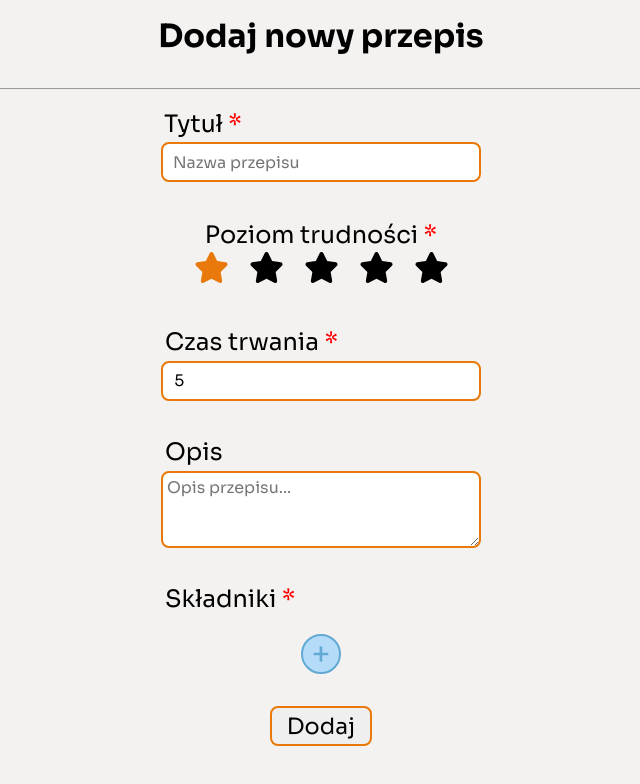
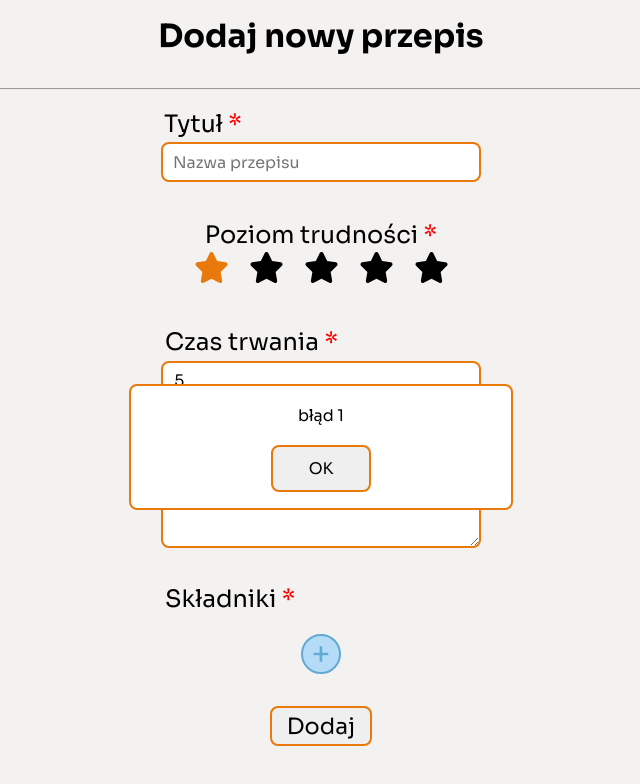
Before and after one commit to PiotrO9/YourRecipe, a Vue app: page /adding in a window 1280 px wide. Shown: the top 784 px of the page, without its empty margins (319-959 px from the left). Built offline with nearby package versions, Linux system fonts and the light colour scheme.

Commit message:
Add modal component for errors messages

```diff
--- a/src/types/ViewsDataTypes/AddingRecipeViewDataTypes.ts
+++ b/src/types/ViewsDataTypes/AddingRecipeViewDataTypes.ts
@@ -6,4 +6,6 @@ export type AddingRecipeViewDataType = {
   Title: string;
   Duration: number;
   Description: string;
+  IsError: boolean;
+  ErrorList: string[];
 };
--- a/src/views/AddingRecipeView.vue
+++ b/src/views/AddingRecipeView.vue
@@ -1,5 +1,16 @@
 <template>
   <main>
+    <transition name="error">
+      <div class="errorModal" v-if="IsError">
+        <ul>
+          <li v-for="(item, index) in ErrorList" :key="index">
+            {{ item }}</li>
+        </ul>
+        <button @click="CloseModal">
+          OK
+        </button>
+      </div>
+    </transition>
     <h1>Dodaj nowy przepis</h1>
     <hr>
     <div class="mainContent__title">
@@ -53,7 +64,9 @@ export default defineComponent({
       StarsSelected: [true, false, false, false, false],
       Title: "",
       Duration: 5,
-      Description: ""
+      Description: "",
+      IsError: true,
+      ErrorList: ["błąd 1",]
     }
   },
   methods: {
@@ -96,6 +109,9 @@ export default defineComponent({
       else {
         //Display modal with errors
       }
+    },
+    CloseModal() {
+      this.IsError = false
     }
   }
 })
@@ -114,6 +130,52 @@ main {
   flex-direction: column;
   align-items: center;
   margin-bottom: 2rem;
+  position: relative;
+
+  .errorModal {
+    width: 30%;
+    min-width: 200px;
+    height: max-content;
+    display: flex;
+    justify-content: center;
+    align-items: center;
+    flex-direction: column;
+    position: absolute;
+    top: 50%;
+    background-color: white;
+    border: 2px solid $Orange;
+    border-radius: 8px;
+
+    ul {
+      width: 100%;
+      height: 100%;
+      display: flex;
+      flex-direction: column;
+      justify-content: center;
+      align-items: center;
+      margin-top: 1rem;
+      margin-bottom: 1rem;
+      list-style-type: none;
+
+      li {
+        text-decoration: none;
+        margin-top: 3px;
+        margin-bottom: 3px;
+        text-align: center;
+      }
+    }
+
+    button {
+      border: 2px solid $Orange;
+      width: 100px;
+      padding-top: 0.7rem;
+      padding-bottom: 0.7rem;
+      font-size: 100%;
+      margin-bottom: 1rem;
+      border-radius: 8px;
+      cursor: pointer;
+    }
+  }
 
   h1 {
     text-align: center;
```
